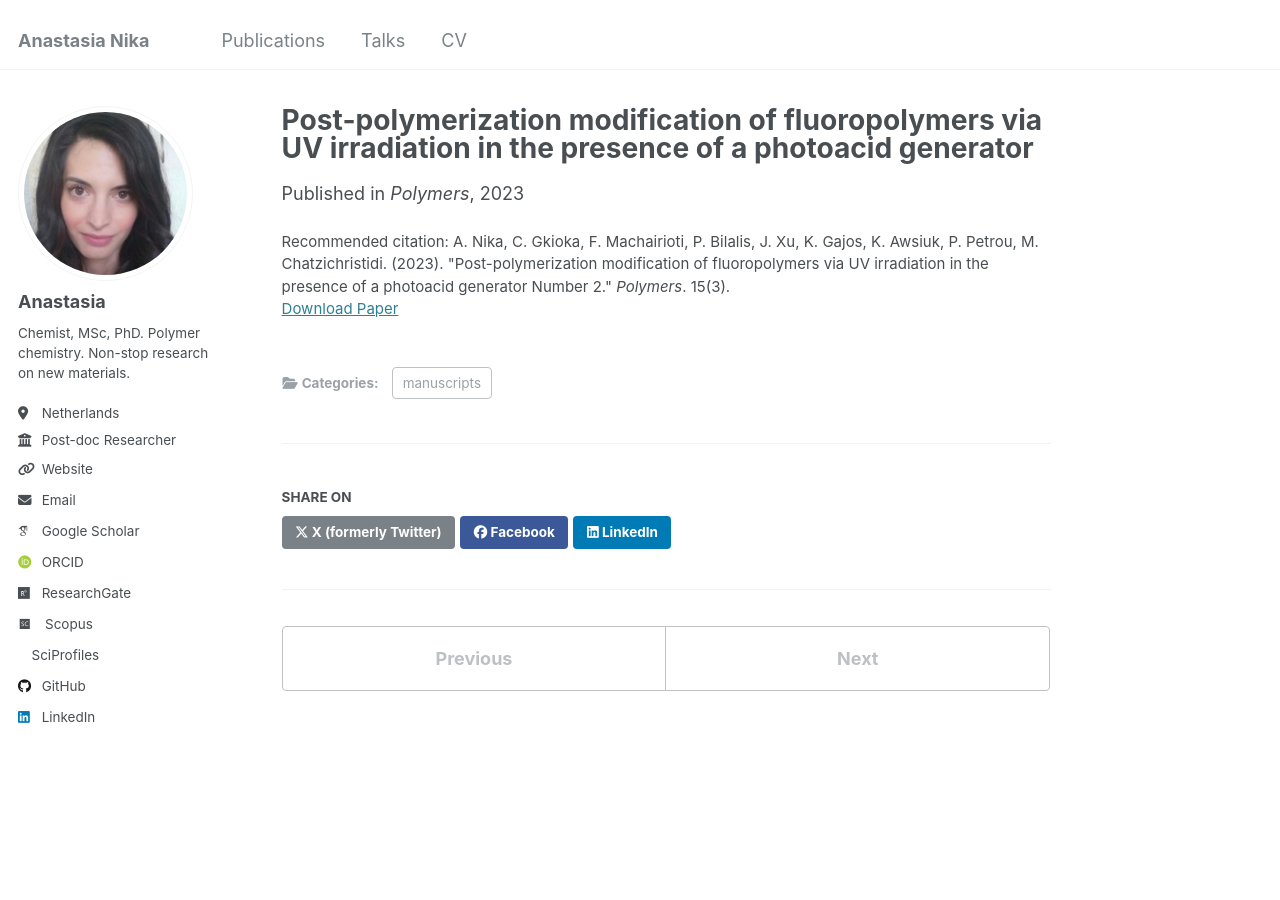
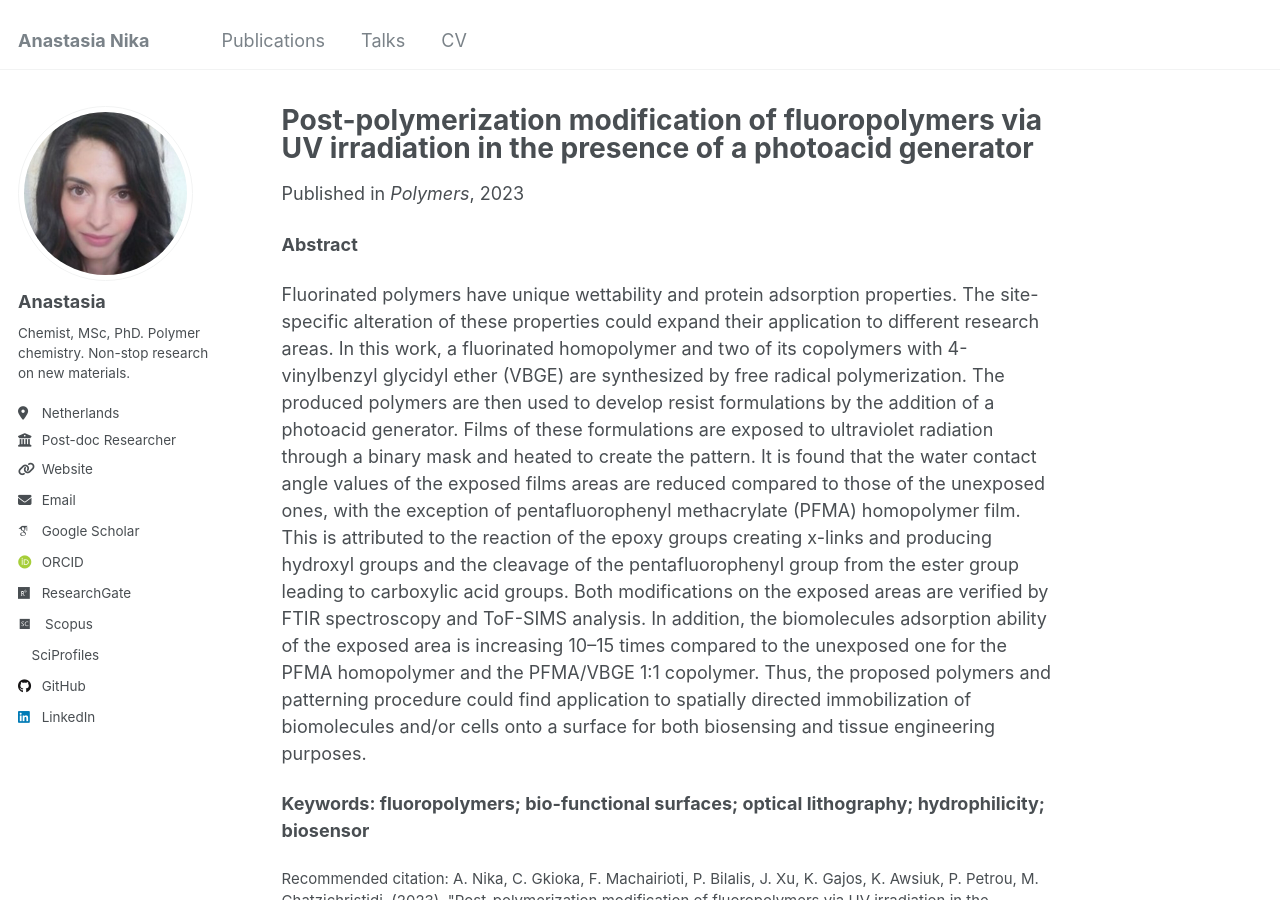
Before and after one commit to anastasianika/anastasianika.github.io, a Jekyll site: the page built from _publications/nika17012023.md, in a window 1280 px wide and 900 px high. Built offline with Jekyll 4.4.1, drawn with Linux system fonts in a browser that asks for light colours; some web fonts are replaced.

Commit message:
Update nika17012023.md

```diff
--- a/_publications/nika17012023.md
+++ b/_publications/nika17012023.md
@@ -10,3 +10,9 @@ venue: 'Polymers'
 paperurl: 'http://doi.org/10.3390/polym15030493'
 citation: 'A. Nika, C. Gkioka, F. Machairioti, P. Bilalis, J. Xu, K. Gajos, K. Awsiuk, P. Petrou, M. Chatzichristidi. (2023). &quot;Post-polymerization modification of fluoropolymers via UV irradiation in the presence of a photoacid generator Number 2.&quot; <i>Polymers</i>. 15(3).'
 ---
+
+**Abstract**
+
+Fluorinated polymers have unique wettability and protein adsorption properties. The site-specific alteration of these properties could expand their application to different research areas. In this work, a fluorinated homopolymer and two of its copolymers with 4-vinylbenzyl glycidyl ether (VBGE) are synthesized by free radical polymerization. The produced polymers are then used to develop resist formulations by the addition of a photoacid generator. Films of these formulations are exposed to ultraviolet radiation through a binary mask and heated to create the pattern. It is found that the water contact angle values of the exposed films areas are reduced compared to those of the unexposed ones, with the exception of pentafluorophenyl methacrylate (PFMA) homopolymer film. This is attributed to the reaction of the epoxy groups creating x-links and producing hydroxyl groups and the cleavage of the pentafluorophenyl group from the ester group leading to carboxylic acid groups. Both modifications on the exposed areas are verified by FTIR spectroscopy and ToF-SIMS analysis. In addition, the biomolecules adsorption ability of the exposed area is increasing 10–15 times compared to the unexposed one for the PFMA homopolymer and the PFMA/VBGE 1:1 copolymer. Thus, the proposed polymers and patterning procedure could find application to spatially directed immobilization of biomolecules and/or cells onto a surface for both biosensing and tissue engineering purposes.
+
+**Keywords: fluoropolymers; bio-functional surfaces; optical lithography; hydrophilicity; biosensor**
```
